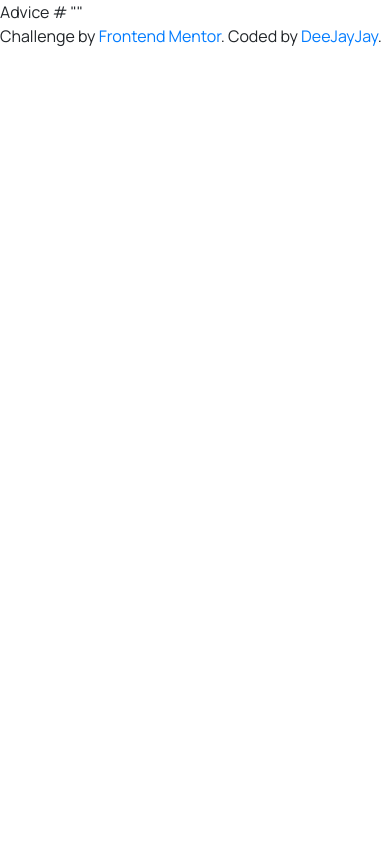
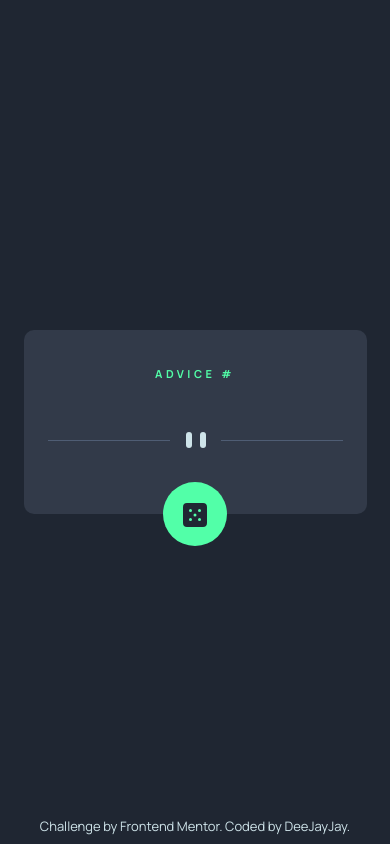
Before and after one commit to deejayjay/Advice-Generator-App, a website built with Parcel: page src/index.html in a window 390 px wide. Built offline with nearby package versions, Linux system fonts and the light colour scheme; no server answers.

Commit message:
Adds styles for the mobile layout. Adds code to fetch advice from the API.

```diff
--- a/src/index.html
+++ b/src/index.html
@@ -33,10 +33,33 @@
     <link rel="stylesheet" href="css/styles.css" />
   </head>
   <body>
-    <main>
-      Advice #<!-- Advice ID goes here -->
-
-      "<!-- Advice text goes here -->"
+    <main class="main">
+      <section class="advice-wrapper">
+        <h1 class="advice-title">
+          Advice #
+          <span class="advice-number" id="adviceNumber">
+            <!-- Advice ID goes here -->
+          </span>
+        </h1>
+        <p class="advice-content" id="adviceContent">
+          <!-- Advice Content goes here -->
+        </p>
+        <picture class="divider">
+          <source
+            srcset="assets/images/pattern-divider-desktop.svg"
+            media="(min-width: 1440px)"
+          />
+          <img src="assets/images/pattern-divider-mobile.svg" alt="" />
+        </picture>
+        <button type="button" class="btn-dice" id="btnDice">
+          <svg width="24" height="24" xmlns="http://www.w3.org/2000/svg">
+            <path
+              d="M20 0H4a4.005 4.005 0 0 0-4 4v16a4.005 4.005 0 0 0 4 4h16a4.005 4.005 0 0 0 4-4V4a4.005 4.005 0 0 0-4-4ZM7.5 18a1.5 1.5 0 1 1 0-3 1.5 1.5 0 0 1 0 3Zm0-9a1.5 1.5 0 1 1 0-3 1.5 1.5 0 0 1 0 3Zm4.5 4.5a1.5 1.5 0 1 1 0-3 1.5 1.5 0 0 1 0 3Zm4.5 4.5a1.5 1.5 0 1 1 0-3 1.5 1.5 0 0 1 0 3Zm0-9a1.5 1.5 0 1 1 0-3 1.5 1.5 0 0 1 0 3Z"
+              fill="#202733"
+            />
+          </svg>
+        </button>
+      </section>
     </main>
     <footer class="attribution">
       Challenge by
--- a/src/js/index.js
+++ b/src/js/index.js
@@ -0,0 +1,28 @@
+const btnDice = document.getElementById("btnDice");
+
+window.addEventListener("load", init);
+btnDice.addEventListener("click", loadNewAdvice);
+
+function init() {
+  loadNewAdvice();
+}
+
+async function loadNewAdvice() {
+  const API_URL = "https://api.adviceslip.com/advice";
+  const adviceNumber = document.getElementById("adviceNumber");
+  const adviceContent = document.getElementById("adviceContent");
+
+  // Fetch data from the Advice Slip JSON API
+  const response = await fetch(API_URL);
+  const data = await response.json();
+
+  console.log(data);
+
+  // Extract id and advice from the API response
+  const { id, advice } = data.slip;
+
+  console.log(id, advice);
+
+  adviceNumber.textContent = id;
+  adviceContent.textContent = `"${advice}"`;
+}
--- a/src/scss/_index.scss
+++ b/src/scss/_index.scss
@@ -2,4 +2,82 @@
 
 body {
   font-family: "Manrope", sans-serif;
+  background-color: $dark-blue;
+  color: $light-cyan;
+  padding: 1rem;
+  display: grid;
+  place-items: center;
+  min-height: 100vh;
 }
+
+.main {
+  background-color: $grayish-blue-dark;
+  border-radius: 10px;
+  padding: 2.25rem 1.5rem 4rem;
+  position: relative;
+}
+
+.advice-title,
+.advice-content {
+  text-align: center;
+}
+
+.advice-title {
+  color: $neon-green;
+  text-transform: uppercase;
+  font-size: 0.6875rem;
+  font-weight: 700;
+  letter-spacing: 3.5px;
+}
+
+.advice-content {
+  padding: 1.35rem 0;
+  font-size: 1.5rem;
+  font-weight: 800;
+  line-height: 1.375;
+}
+
+.divider {
+  display: block;
+  text-align: center;
+}
+
+.btn-dice {
+  border: none;
+  outline: none;
+  border-radius: 50%;
+  width: 4rem;
+  height: 4rem;
+  background-color: $neon-green;
+  position: absolute;
+  left: 50%;
+  bottom: -2rem;
+  transform: translateX(-50%);
+  transition: filter 0.3s ease;
+
+  &:hover {
+    cursor: pointer;
+    filter: drop-shadow(0 0 1rem $neon-green);
+  }
+}
+
+// Footer
+.attribution {
+  position: absolute;
+  bottom: 0.5rem;
+  width: 100%;
+  text-align: center;
+  font-size: 0.8125rem;
+  color: $light-cyan;
+
+  a {
+    text-decoration: none;
+    color: $light-cyan;
+    border-bottom: 1px solid $dark-blue;
+    transition: border-bottom-color 0.3s ease;
+
+    &:hover {
+      border-bottom-color: $light-cyan;
+    }
+  }
+}
```
Also changed, not shown: src/css/styles.css, src/css/styles.min.css, 2 other files.
